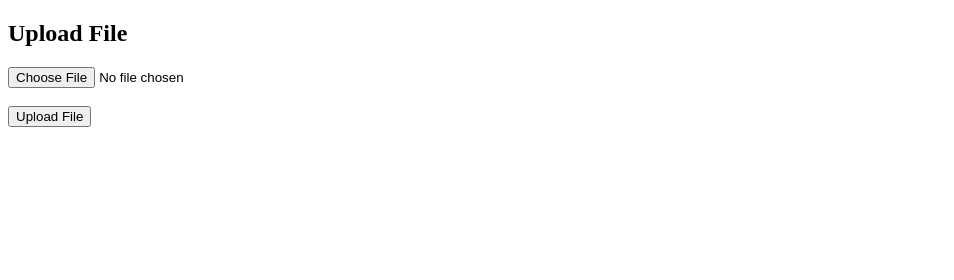
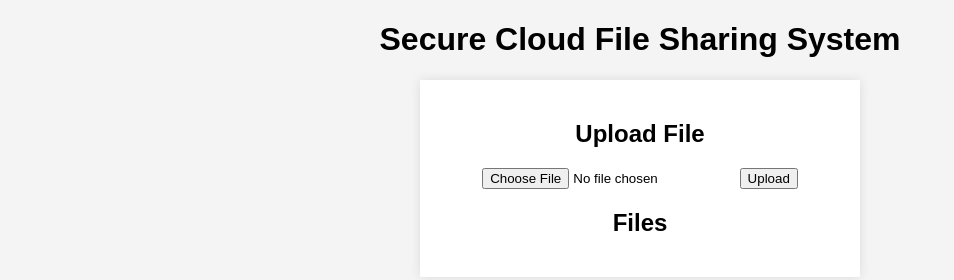
Before and after one commit to varunrajn/secure-file-system, a website: page public/index.html in a window 1280 px wide. Shown: the whole page, without its empty margins (0-954 px from the left). Drawn offline with Linux system fonts and the light colour scheme.

Commit message:
Added frontend UI

```diff
--- a/public/index.html
+++ b/public/index.html
@@ -2,22 +2,27 @@
 <html>
 
 <head>
-    <title>Secure File Upload</title>
+    <title>Secure Cloud File Sharing</title>
+    <link rel="stylesheet" href="style.css">
 </head>
 
 <body>
 
-    <h2>Upload File</h2>
+    <h1>Secure Cloud File Sharing System</h1>
 
-    <form action="http://localhost:5000/api/files/upload" method="POST" enctype="multipart/form-data">
+    <div class="container">
 
-        <input type="file" name="file" required>
+        <h2>Upload File</h2>
 
-        <br><br>
+        <input type="file" id="fileInput">
+        <button onclick="uploadFile()">Upload</button>
 
-        <button type="submit">Upload File</button>
+        <h2>Files</h2>
+        <ul id="fileList"></ul>
 
-    </form>
+    </div>
+
+    <script src="script.js"></script>
 
 </body>
 
--- /dev/null
+++ b/public/script.js
@@ -0,0 +1,16 @@
+async function uploadFile() {
+
+    const fileInput = document.getElementById("fileInput")
+
+    const formData = new FormData()
+
+    formData.append("file", fileInput.files[0])
+
+    await fetch("/upload", {
+        method: "POST",
+        body: formData
+    })
+
+    alert("File Uploaded Successfully")
+
+}
--- /dev/null
+++ b/public/style.css
@@ -0,0 +1,13 @@
+body {
+    font-family: Arial;
+    background: #f4f4f4;
+    text-align: center;
+}
+
+.container {
+    background: white;
+    width: 400px;
+    margin: auto;
+    padding: 20px;
+    box-shadow: 0 0 10px rgba(0, 0, 0, 0.1);
+}
```
